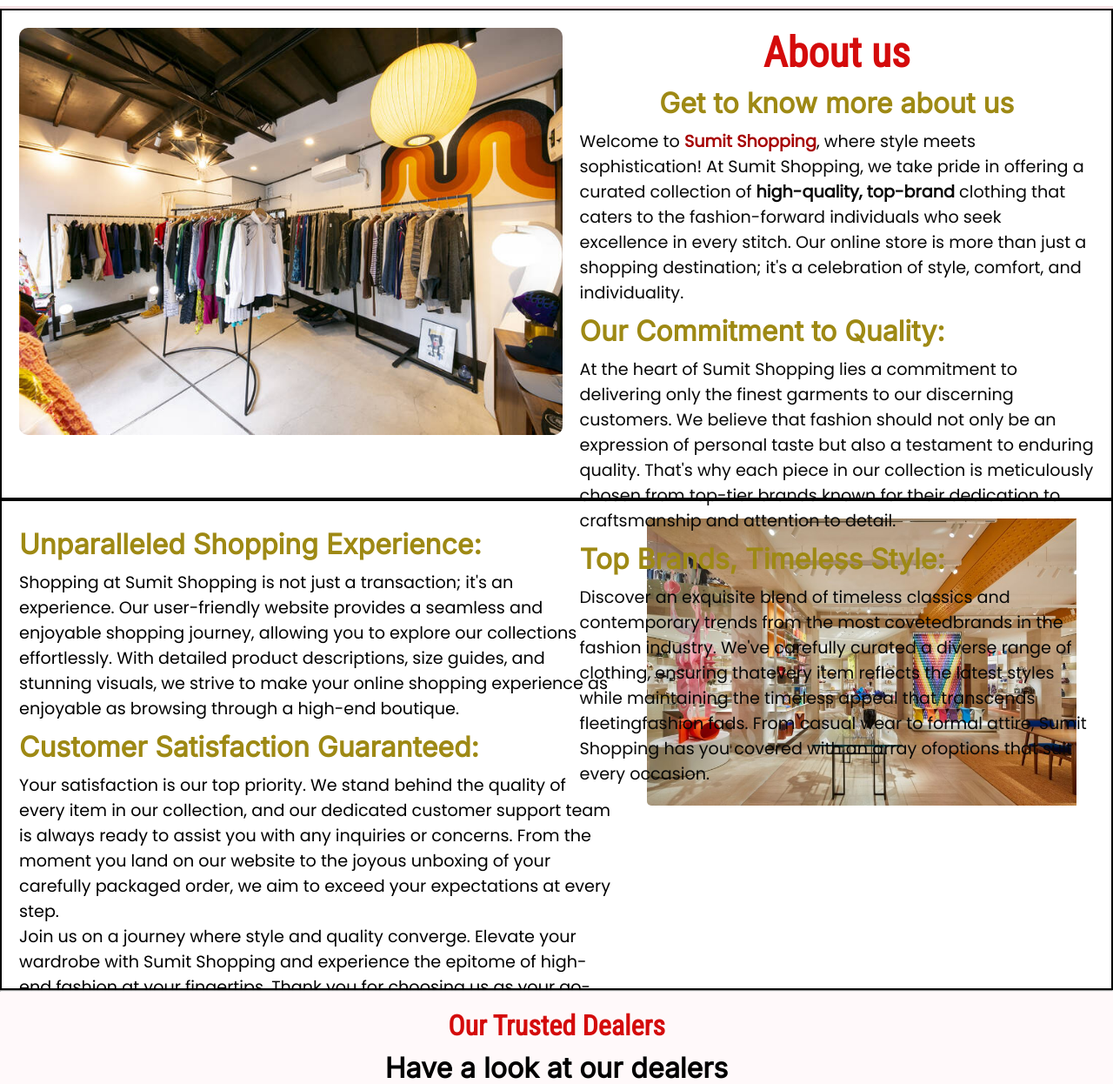
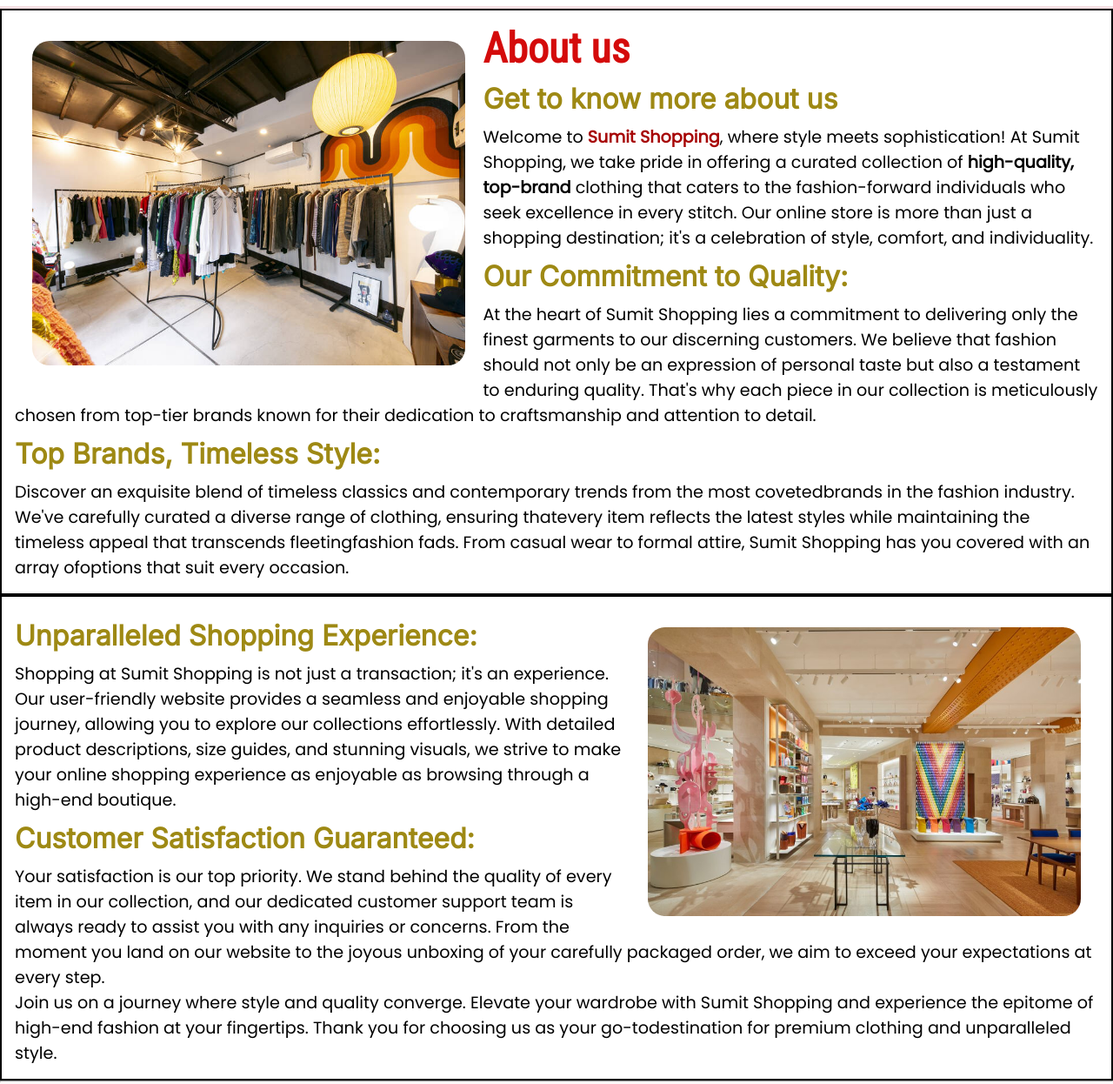
Before and after one commit to anupchand7/Sumit-Shopping, a plain HTML site: page aboutus.html in a window 1280 px wide. Shown: the part 70-1316 px from the top of the page at 87% size. Drawn offline with Linux system fonts and the light colour scheme; a web font is replaced by a local one.

Commit message:
reponsive aboutus

```diff
--- a/aboutus.css
+++ b/aboutus.css
@@ -95,29 +95,33 @@ body {
 }
 
 .combo {
-    display: flex;
-    padding: 20px;
+    box-sizing: border-box;
     border: 2px solid;
     display: flow-root;
-    height: 65vh;
+    padding: 15px;
 }
 
-.we {
+.combo > img {
     float: left;
-    height: 90%;
-    border-radius: 10px;
-    /* padding-right: 20px; */
-    margin-bottom: 50px;
+    border-radius: 20px;
+    margin: 20px;
+   width: 40%;
 }
-.us{
-    display: flex;
-    flex-direction: column;
-    justify-content: center;
-    align-items: center;
-    color: rgb(8, 8, 8);
-    padding-left: 20px;
+.combo2 {
+    box-sizing: border-box;
+    border: 2px solid;
+    display: flow-root;
+    padding: 15px;
 }
-.us h2 {
+
+.combo2 > img {
+    float: right;
+    border-radius: 20px;
+    margin: 20px;
+   width: 40%;
+}
+
+h2 {
     font-family: 'Roboto Condensed', 'Segoe UI', Tahoma, Geneva, Verdana, sans-serif;
     font-size: 3rem;
     color: rgb(212, 11, 11);
@@ -136,20 +140,7 @@ body {
     font-size: larger;
 
 }
-.us2{
-    display: flex;
-    flex-direction: column;
-    justify-content: center;
-    align-items: center;
-    padding-right: 20px;
-}
-.we2 {
-    border-radius: 5px;
-    width: 40%;
-    float: right;
-    padding-right: 20px;
-    margin-left: 20px;
-}
+
 
 .collection{
     /* border: 2px solid; */
--- a/aboutus.html
+++ b/aboutus.html
@@ -34,8 +34,7 @@
 
     <section class="topbox">
         <div class="combo">
-            <img class="we" src="assets/we.jpg" alt="men">
-            <div class="us">
+            <img src="assets/we.jpg" alt="men">
                 <h2>About us</h2>
                 <div class="intro"> Get to know more about us </div>
                 <div class="descripition"> Welcome to <a class="enhance" href="#"><b>Sumit Shopping</b></a>, where style
@@ -63,11 +62,8 @@
                 </div>
             </div>
 
-        </div>
-
-        <div class="combo">
+        <div class="combo2">
             <img class="we2" src="assets/we2.jpg" alt="">
-            <div class="us2">
                 <div class="descripition">
                     <div class="intro"> Unparalleled Shopping Experience: </div>
                     Shopping at Sumit Shopping is not just a transaction; it's an experience. Our user-friendly website
@@ -93,7 +89,6 @@
                     go-todestination for premium clothing and unparalleled style.
                 </div>
             </div>
-        </div>
     </section>
 
     <hr>
```
